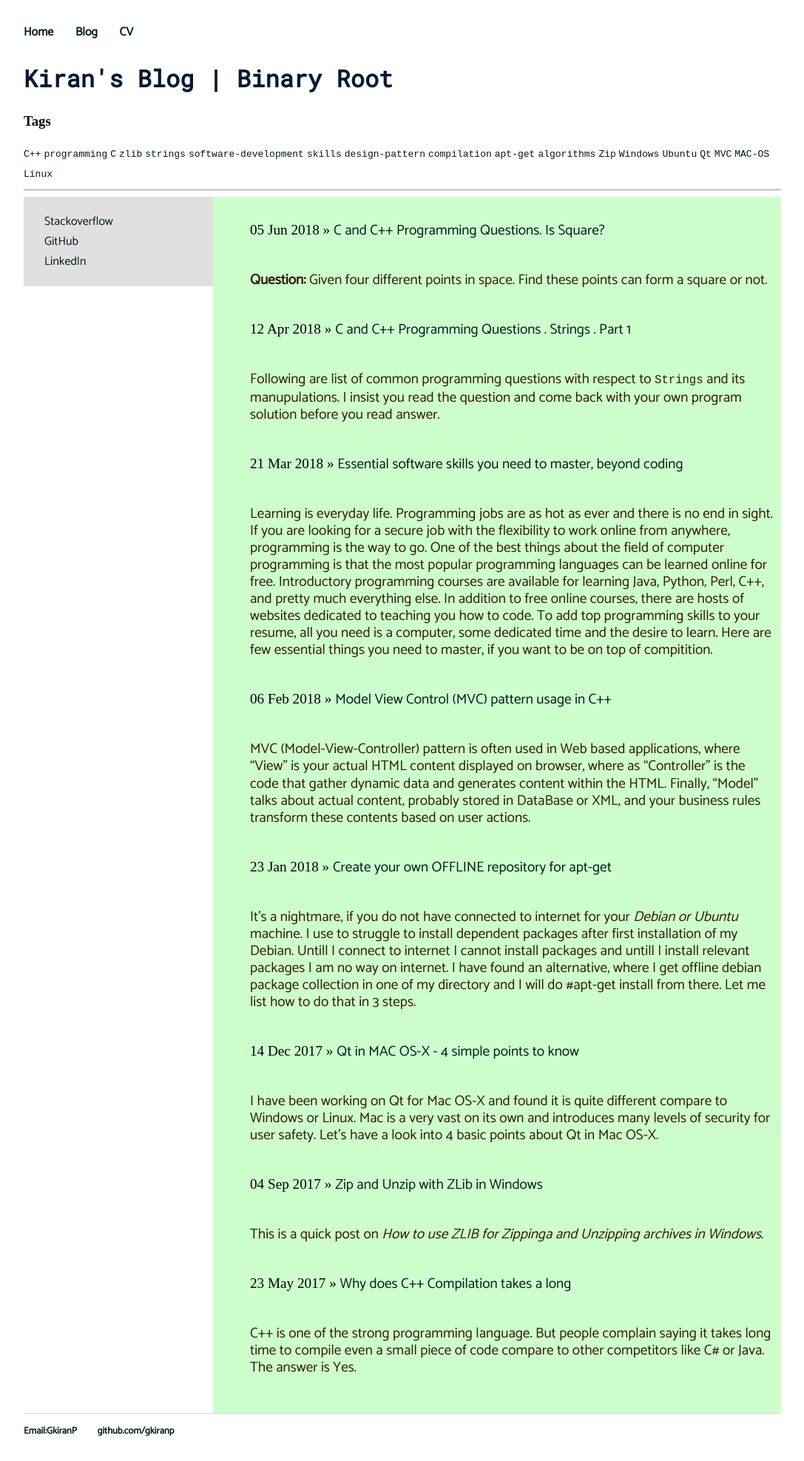
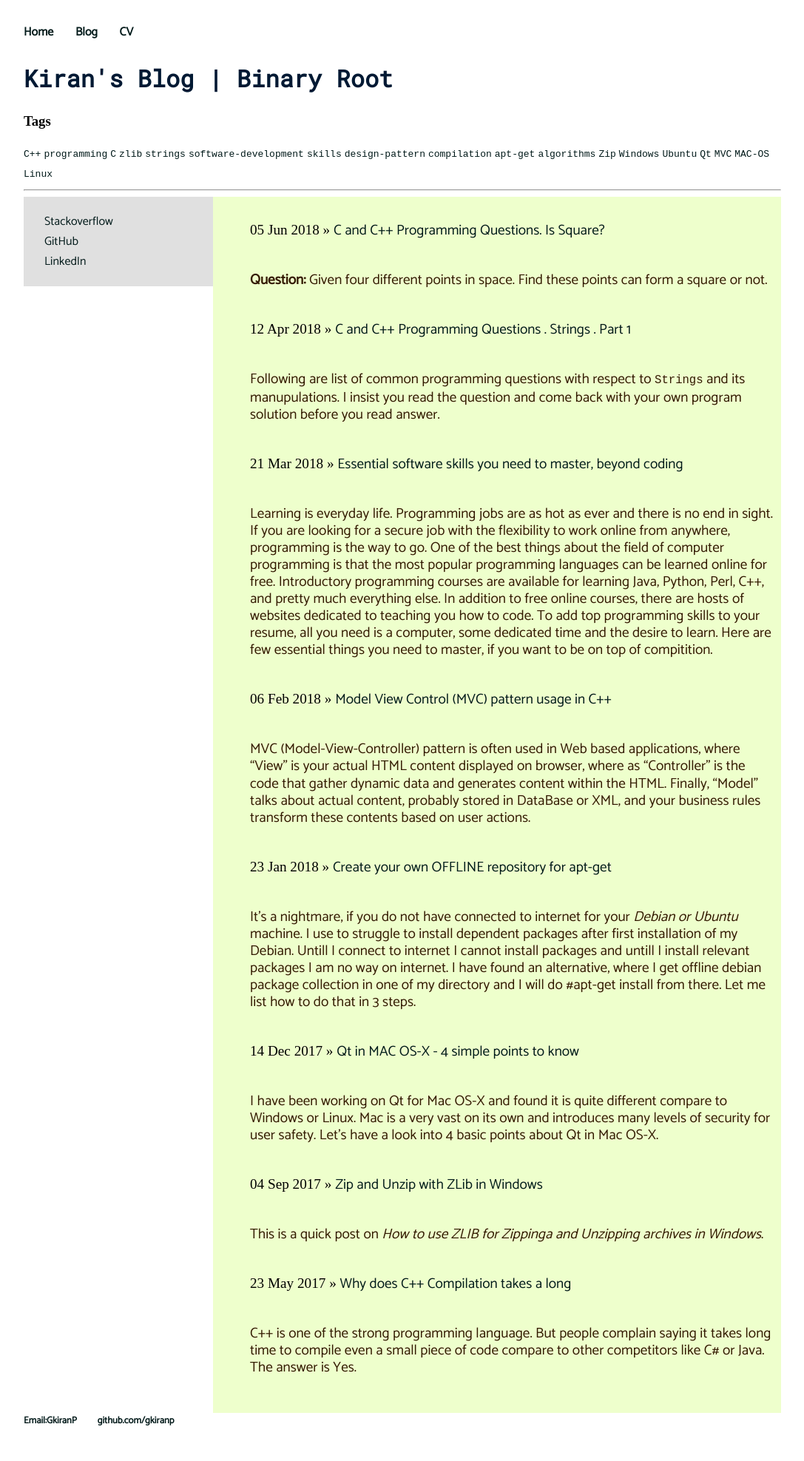
Before and after one commit to gkiranp/gkiranp.github.io, a Jekyll site: the page built from index.html, in a window 1280 px wide. Shown: the whole page at 74% size, without its empty margins (96-1183 px from the left). Built offline with Jekyll 4.4.1, drawn with Linux system fonts in a browser that asks for light colours; some web fonts are replaced.

Commit message:
changes for 2 column body

```diff
--- a/css/main.css
+++ b/css/main.css
@@ -22,12 +22,12 @@ body {
     width: 75%;
 }
 
-  /* Clear floats after the columns */
+  /* Clear floats after the columns * /
 .row:after {
     content: "";
     display: table;
     clear: both;
-}
+}*/
 
 nav ul, footer ul {
     font-family: 'Roboto Mono', monospace;
--- a/index.html
+++ b/index.html
@@ -14,7 +14,7 @@ title: Binary-Root | Kiran's Blog
 	  <div class="column left" style="background-color:#E0E0E0;">
 	    {% include biopage.html %}
 	  </div>
-	  <div class="column right" style="background-color:#CCFFCC;">
+	  <div class="column right" style="background-color:#EEFFCC;">
 	    {% include post_list.html %}
 	  </div>
 	</div>
```
